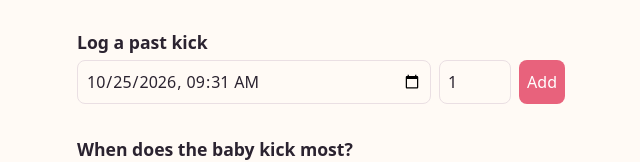
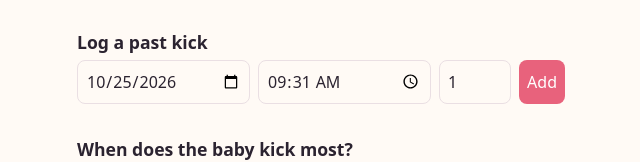
Before and after one commit to denizerisen/kick-tracker, a plain HTML site: page index.html in a window 1280 px wide. Shown: the part 309-471 px from the top of the page, without its empty margins (319-959 px from the left). Drawn offline with nearby package versions, Linux system fonts and the light colour scheme.

Commit message:
Separate date and time inputs for past kicks

```diff
--- a/app.js
+++ b/app.js
@@ -188,17 +188,17 @@ document.getElementById("kick").addEventListener("click", () => {
   if (navigator.vibrate) navigator.vibrate(20);
 });
 
+const pastDate = document.getElementById("pastDate");
 const pastTime = document.getElementById("pastTime");
-function resetPastTime() {
+{
   const d = new Date();
-  d.setMinutes(d.getMinutes() - d.getTimezoneOffset());
-  pastTime.value = d.toISOString().slice(0, 16);
+  pastDate.value = dayKey(d.getTime());
+  pastTime.value = `${String(d.getHours()).padStart(2, "0")}:${String(d.getMinutes()).padStart(2, "0")}`;
 }
-resetPastTime();
 
 document.getElementById("past").addEventListener("submit", (e) => {
   e.preventDefault();
-  const ts = new Date(pastTime.value).getTime();
+  const ts = new Date(`${pastDate.value}T${pastTime.value}`).getTime();
   const count = Math.max(1, Math.min(100, parseInt(document.getElementById("pastCount").value, 10) || 1));
   if (!Number.isFinite(ts)) return;
   for (let i = 0; i < count; i++) {
--- a/index.html
+++ b/index.html
@@ -19,7 +19,8 @@
     <section>
       <h2>Log a past kick</h2>
       <form id="past" class="row">
-        <input id="pastTime" type="datetime-local" required>
+        <input id="pastDate" type="date" required aria-label="Date">
+        <input id="pastTime" type="time" required aria-label="Time">
         <input id="pastCount" type="number" min="1" max="100" value="1" aria-label="Number of kicks">
         <button type="submit">Add</button>
       </form>
--- a/style.css
+++ b/style.css
@@ -64,6 +64,6 @@ li .link { font-size: 0.85rem; }
 #auth button { padding: 8px 12px; font: inherit; border: 0; border-radius: 8px; background: var(--accent); color: #fff; cursor: pointer; }
 #past { gap: 8px; }
 #past input, #past button { padding: 8px; font: inherit; border: 1px solid var(--grid); border-radius: 8px; background: var(--bg); color: var(--fg); }
-#past input[type=datetime-local] { flex: 1; min-width: 0; }
+#past input[type=date], #past input[type=time] { flex: 1; min-width: 0; }
 #past input[type=number] { width: 4.5rem; }
 #past button { background: var(--accent); color: #fff; border: 0; cursor: pointer; }
```
